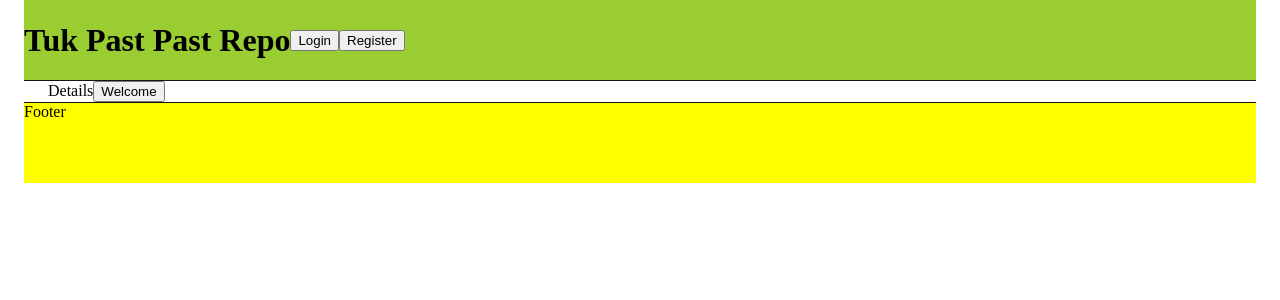
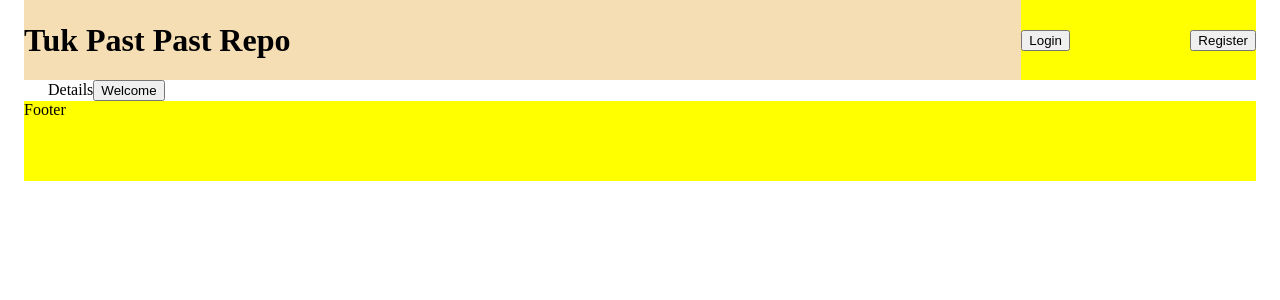
Before and after one commit to johnkatua/Tuk-Past-Paper-Repo, a React (Vite) app: page /details in a window 1280 px wide. Shown: the top 300 px of the page. Built offline with nearby package versions, Linux system fonts and the light colour scheme.

Commit message:
added button styles

```diff
--- a/src/components/index.css
+++ b/src/components/index.css
@@ -13,14 +13,29 @@
   padding: 0;
   align-items: center;
   height: 10vh;
-  border-bottom: 1px solid var(--black);
   background-color: yellowgreen;
   margin: 0 1.5rem;
 }
 
+.header--container h1 {
+  display: flex;
+  align-items: center;
+  background-color: wheat;
+  height: 100%;
+  flex-basis: 85%;
+}
+
+.header--btns {
+  display: flex;
+  align-items: center;
+  justify-content: space-between;
+  background-color: yellow;
+  height: 100%;
+  flex-basis: 20%;
+}
+
 .footer--container {
   height: 10vh;
-  border-top: 1px solid var(--black);
   background-color: yellow;
   margin: 0 1.5rem;
 }
```
